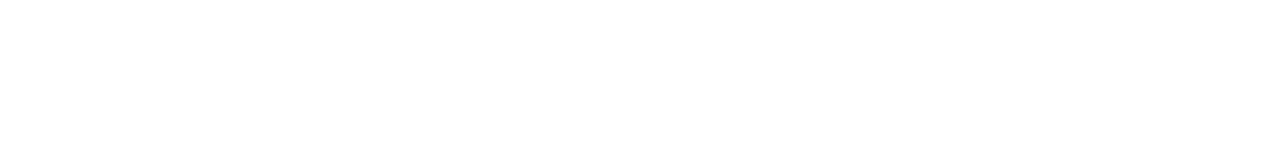
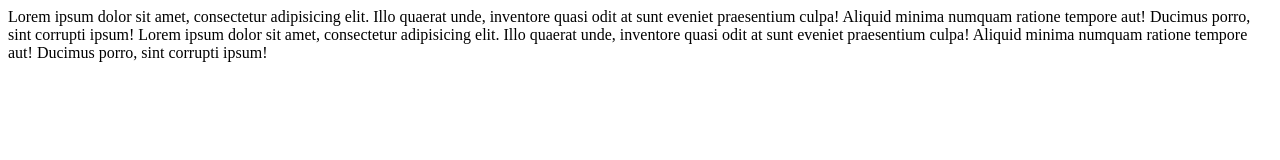
Before and after one commit to malgusto/prueba, a plain HTML site: page index.html in a window 1280 px wide. Drawn offline with Linux system fonts and the light colour scheme.

Commit message:
Carpeta nueva

```diff
--- a/index.html
+++ b/index.html
@@ -5,6 +5,10 @@
 	<title>Document</title>
 </head>
 <body>
+	Lorem ipsum dolor sit amet, consectetur adipisicing elit. Illo quaerat unde, inventore quasi odit at sunt eveniet praesentium culpa! Aliquid minima numquam ratione tempore aut! Ducimus porro, sint corrupti ipsum!
 
+	Lorem ipsum dolor sit amet, consectetur adipisicing elit. Illo quaerat unde, inventore quasi odit at sunt eveniet praesentium culpa! Aliquid minima numquam ratione tempore aut! Ducimus porro, sint corrupti ipsum!
+</bo
 </body>
+
 </html>
```
